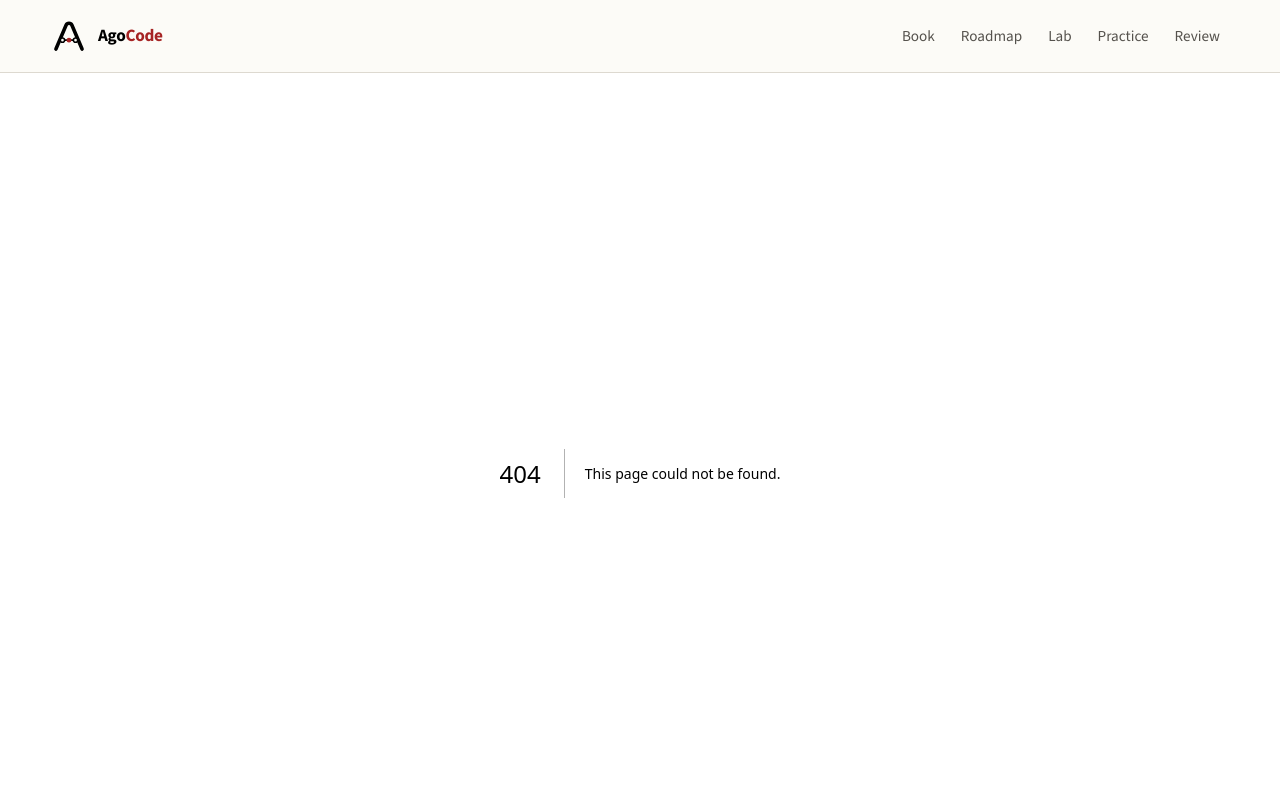
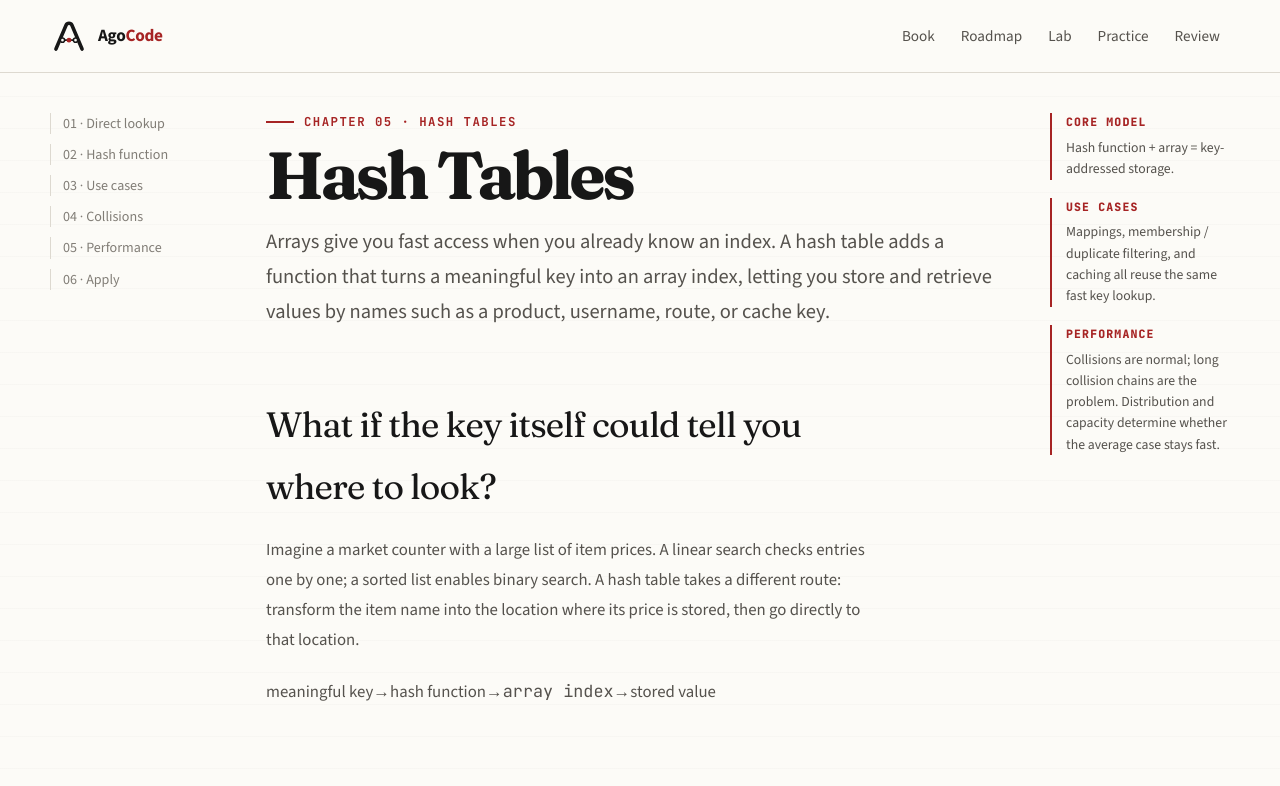
Before and after one commit to anatwork14/agocode, a Next.js app: page /learn/hash-tables in a window 1280 px wide. Before the commit this address had no page. Shown: the top 786 px of the page. Built offline with nearby package versions, Linux system fonts and the light colour scheme.

Commit message:
feat: add interactive Hash Tables lesson

```diff
--- /dev/null
+++ b/app/learn/hash-tables/page.tsx
@@ -0,0 +1,130 @@
+import Link from "next/link";
+import { CollisionLoadFactorLab } from "@/components/hash-tables/CollisionLoadFactorLab";
+import { DuplicateFilterExercise } from "@/components/hash-tables/DuplicateFilterExercise";
+import { HashFunctionLab } from "@/components/hash-tables/HashFunctionLab";
+import { HashUseCasesLab } from "@/components/hash-tables/HashUseCasesLab";
+import { MarginNote } from "@/components/ui/MarginNote";
+
+export const metadata = { title: "Hash Tables" };
+
+export default function HashTablesPage() {
+  return (
+    <main className="page page--tight">
+      <div className="site-shell">
+        <div className="reading-layout">
+          <nav className="reading-nav" aria-label="Hash Tables sections">
+            <a href="#lookup">01 · Direct lookup</a>
+            <a href="#hash-function">02 · Hash function</a>
+            <a href="#use-cases">03 · Use cases</a>
+            <a href="#collisions">04 · Collisions</a>
+            <a href="#performance">05 · Performance</a>
+            <a href="#apply">06 · Apply</a>
+          </nav>
+
+          <article className="reading-column">
+            <div className="eyebrow">Chapter 05 · Hash tables</div>
+            <h1 className="editorial-title editorial-title--compact">Hash Tables</h1>
+            <p className="lede">
+              Arrays give you fast access when you already know an index. A hash table adds a function that turns a
+              meaningful key into an array index, letting you store and retrieve values by names such as a product,
+              username, route, or cache key.
+            </p>
+
+            <div className="prose-block">
+              <section id="lookup">
+                <h2>What if the key itself could tell you where to look?</h2>
+                <p>
+                  Imagine a market counter with a large list of item prices. A linear search checks entries one by one;
+                  a sorted list enables binary search. A hash table takes a different route: transform the item name into
+                  the location where its price is stored, then go directly to that location.
+                </p>
+                <div className="hash-mental-model" aria-label="Hash table mental model">
+                  <span className="hash-mental-model__key">meaningful key</span>
+                  <span aria-hidden="true">→</span>
+                  <span className="hash-mental-model__function">hash function</span>
+                  <span aria-hidden="true">→</span>
+                  <span className="hash-mental-model__index mono">array index</span>
+                  <span aria-hidden="true">→</span>
+                  <span className="hash-mental-model__value">stored value</span>
+                </div>
+              </section>
+
+              <section id="hash-function">
+                <h2>A hash function must be repeatable and must return a valid index.</h2>
+                <p>
+                  The function used in the lab below is deliberately simple and inspectable. It is not a production
+                  hash. What matters for the mental model is that a fixed key and table size always follow the same
+                  deterministic computation, and the final index always stays inside the underlying array.
+                </p>
+                <HashFunctionLab />
+                <p>
+                  The hash table is therefore a combination of two ideas you already know: an array supplies indexed
+                  storage, while the hash function decides which index belongs to a key.
+                </p>
+              </section>
+
+              <section id="use-cases">
+                <h2>The same key→value idea solves several common problems.</h2>
+                <p>
+                  Hash tables become useful far beyond price lookup. They model relationships from one thing to another,
+                  provide fast membership checks for detecting repeats, and remember computed results so repeated work
+                  can be skipped.
+                </p>
+                <HashUseCasesLab />
+              </section>
+
+              <section id="collisions">
+                <h2>Different keys can still land in the same bucket.</h2>
+                <p>
+                  A finite array has fewer slots than the number of possible keys, so collisions are unavoidable in
+                  general. The lab uses separate chaining: a bucket can hold several key/value entries. Correctness is
+                  preserved, but a long bucket means extra local searching after the hash function chooses the slot.
+                </p>
+                <CollisionLoadFactorLab />
+              </section>
+
+              <section id="performance">
+                <h2>Fast average behavior depends on avoiding crowded buckets.</h2>
+                <p>
+                  With keys distributed well, search, insert, and delete are treated as constant-time operations on
+                  average. If many keys collapse into the same bucket, that bucket can degrade toward a linear search.
+                  Two practical ideas protect the average case: distribute keys well and keep the table from becoming
+                  too crowded.
+                </p>
+                <div className="hash-performance-grid">
+                  <div><span>well distributed</span><strong className="mono">average O(1)</strong><p>Short buckets keep local work small.</p></div>
+                  <div><span>pathological collisions</span><strong className="mono">worst O(n)</strong><p>One long chain can resemble a plain list.</p></div>
+                </div>
+                <p>
+                  When capacity changes, existing keys must be hashed again because valid bucket indexes depend on the
+                  size of the underlying array. Resizing is expensive at that moment, but spreading entries across more
+                  slots can restore short chains and strong average behavior.
+                </p>
+              </section>
+
+              <section id="apply">
+                <h2>Use the built-in hash table instead of implementing one from scratch.</h2>
+                <p>
+                  For normal application code, the important skill is recognizing the data-access pattern. When you need
+                  key→value mapping or repeated membership checks, reach for the language's built-in dictionary or set
+                  rather than rebuilding the storage internals.
+                </p>
+                <DuplicateFilterExercise />
+                <div className="action-row">
+                  <Link className="button" href="/learn/chapter-4-recap">← Chapter 4 recap</Link>
+                  <Link className="button button--primary" href="/roadmap">Chapter 5 recap coming next →</Link>
+                </div>
+              </section>
+            </div>
+          </article>
+
+          <aside className="margin-column" aria-label="Hash table notes">
+            <MarginNote label="Core model">Hash function + array = key-addressed storage.</MarginNote>
+            <MarginNote label="Use cases">Mappings, membership / duplicate filtering, and caching all reuse the same fast key lookup.</MarginNote>
+            <MarginNote label="Performance">Collisions are normal; long collision chains are the problem. Distribution and capacity determine whether the average case stays fast.</MarginNote>
+          </aside>
+        </div>
+      </div>
+    </main>
+  );
+}
```
